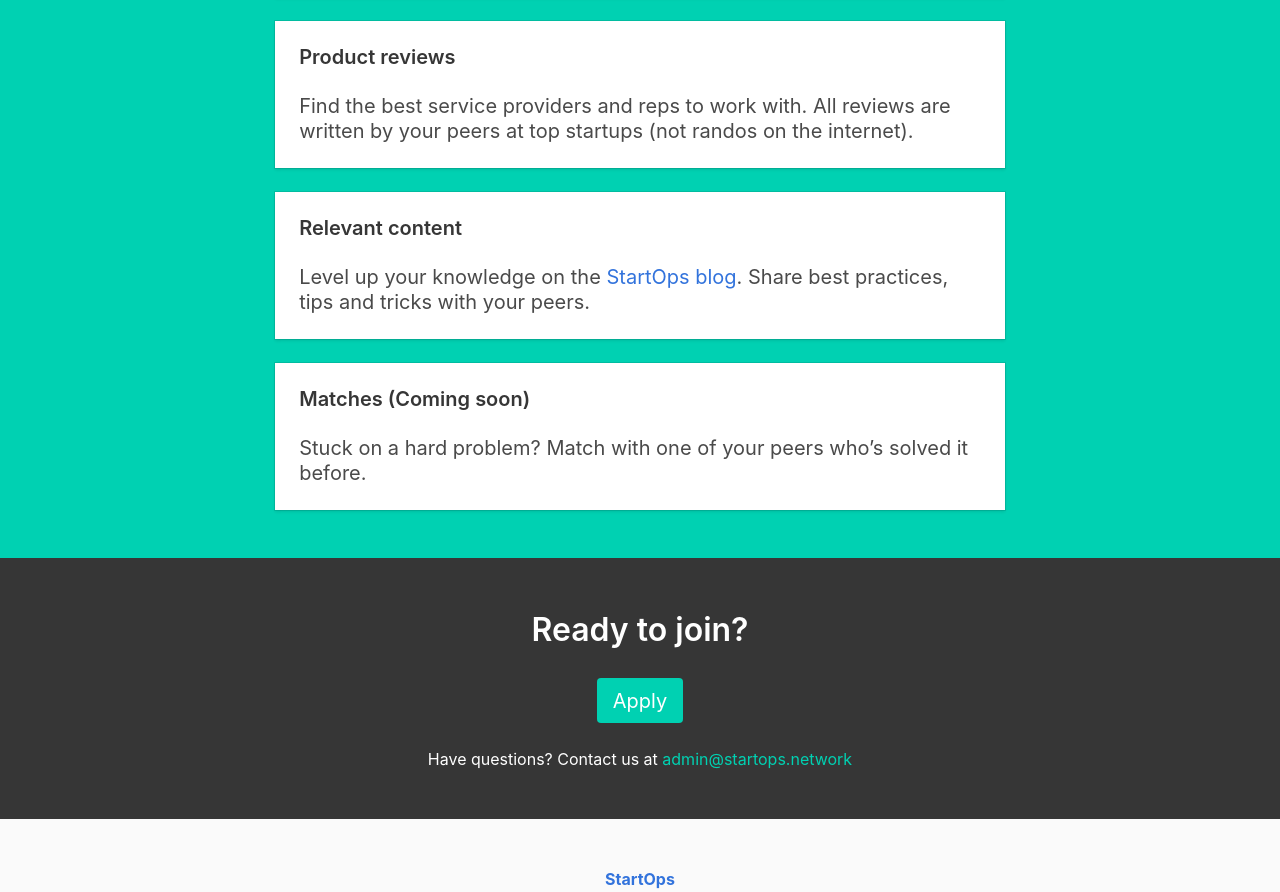
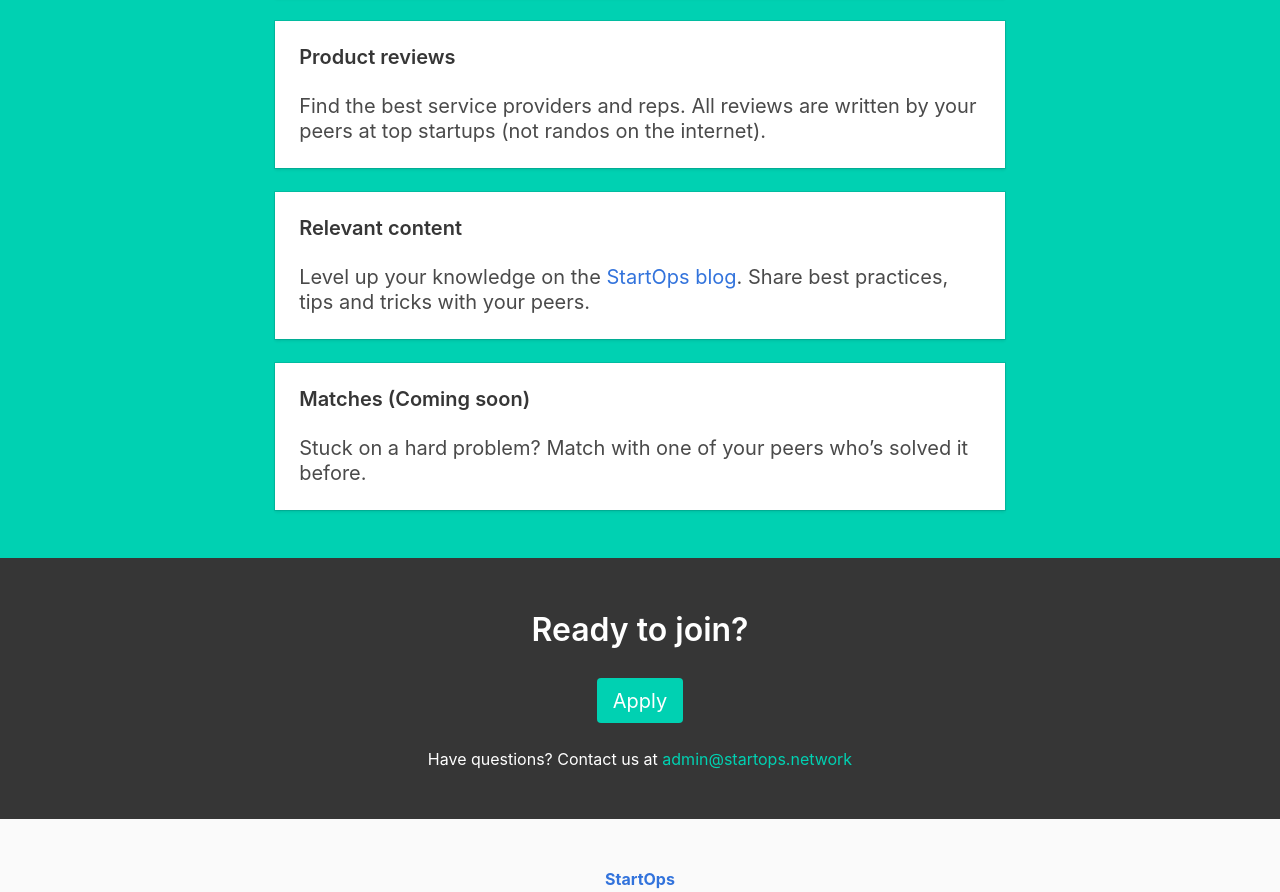
Before and after one commit to cushmachine/startops-old, a website: page index.html in a window 1280 px wide. Shown: the part 831-1723 px from the top of the page. Drawn offline with nearby package versions, Linux system fonts and the light colour scheme.

Commit message:
Slight wording change to site copy

```diff
--- a/index.html
+++ b/index.html
@@ -126,7 +126,7 @@
                   <strong>Product reviews</strong>
                 </p>
                 <p class="subtitle">
-                Find the best service providers and reps to work with. All reviews are
+                Find the best service providers and reps. All reviews are
                 written by your peers at top startups (not randos on the internet).
                 </p>
               </div>
```
